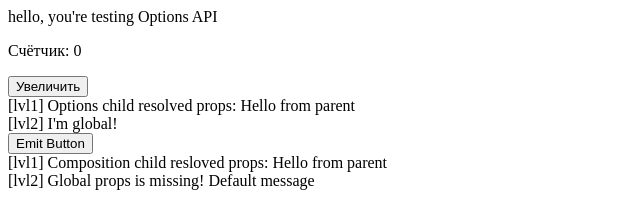
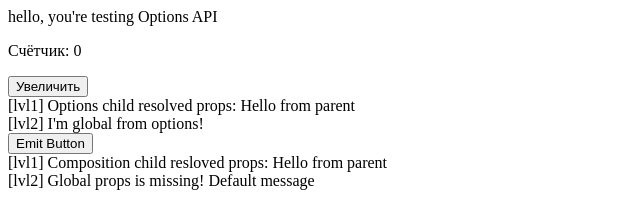
Before and after one commit to spektredev/vue-documentation-playground, a Vue app: page /lifecycle2 in a window 1280 px wide. Shown: the top 205 px of the page, without its empty margins (0-640 px from the left). Built offline with nearby package versions, Linux system fonts and the light colour scheme.

Commit message:
added typescript template

```diff
--- a/src/components/LifecycleTestOptions.vue
+++ b/src/components/LifecycleTestOptions.vue
@@ -7,11 +7,10 @@
 </template>
 
 <script lang="ts">
-import { defineComponent } from 'vue'
 import PropsTestOptions from './level1/PropsTestOptions.vue'
 import PropsTestComposition from './level1/PropsTestComposition.vue'
 
-export default defineComponent({
+export default {
   components: { PropsTestOptions, PropsTestComposition },
   data() {
     return {
@@ -21,7 +20,7 @@ export default defineComponent({
   },
   provide() {
     return {
-      globalParam: `I'm global!`,
+      globalParam: `I'm global from options!`,
     }
   },
   beforeCreate() {
@@ -58,5 +57,5 @@ export default defineComponent({
       this.counter++
     },
   },
-})
+}
 </script>
--- /dev/null
+++ b/src/components/TypescriptLearn.vue
@@ -0,0 +1 @@
+<template><div></div></template>
--- a/src/router/index.ts
+++ b/src/router/index.ts
@@ -2,6 +2,7 @@ import { createRouter, createWebHistory } from 'vue-router'
 import BaseComponent from '@/components/BaseComponent.vue'
 import LifecycleTestComposition from '@/components/LifecycleTestComposition.vue'
 import LifecycleTestOptions from '@/components/LifecycleTestOptions.vue'
+import TypescriptLearn from '@/components/TypescriptLearn.vue'
 
 const routes = [
   {
@@ -19,6 +20,11 @@ const routes = [
     name: 'lifecycle2',
     component: LifecycleTestOptions,
   },
+  {
+    path: '/ts',
+    name: 'typescript',
+    component: TypescriptLearn,
+  },
 ]
 
 const router = createRouter({
```
Also changed, not shown: src/components/level1/level2/PropsTestLevel2Options.vue (+3 -5 lines).
